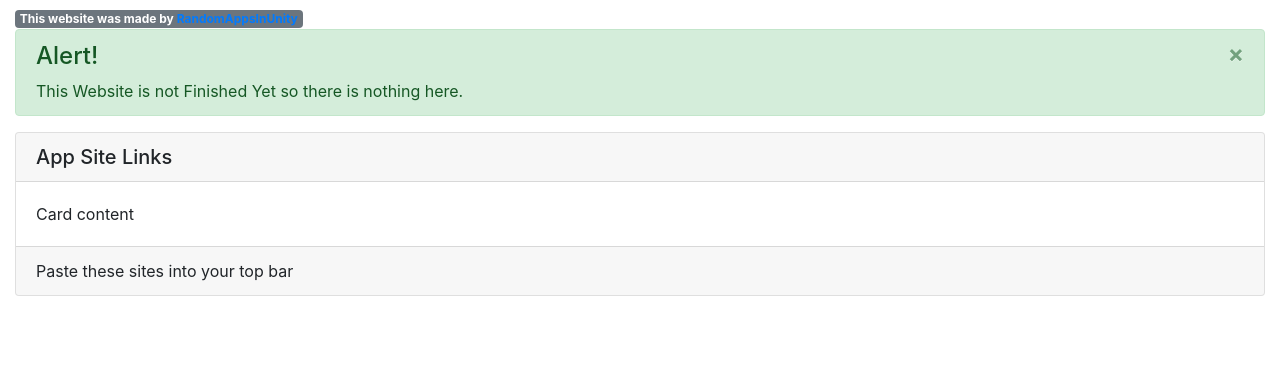
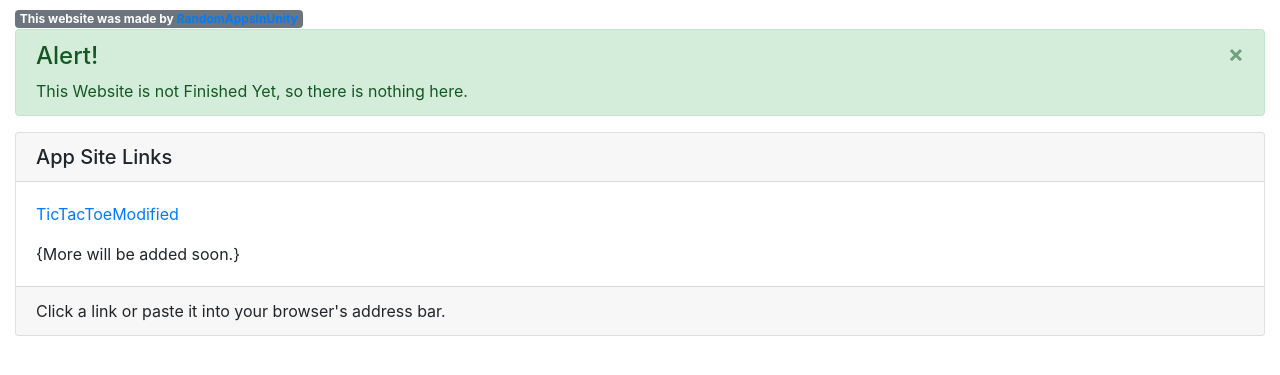
Before and after one commit to RandomAppsInUnity/RandomAppsInUnity.github.io, a plain HTML site: page index.html in a window 1280 px wide. Shown: the part 51-426 px from the top of the page. Drawn offline with nearby package versions, Linux system fonts and the light colour scheme.

Commit message:
Update index.html

```diff
--- a/index.html
+++ b/index.html
@@ -28,7 +28,7 @@
             <!-- Alert -->
             <div class="alert alert-success alert-dismissible fade show" role="alert">
                 <h4 class="alert-heading">Alert!</h4>
-                This Website is not Finished Yet so there is nothing here.
+                This Website is not Finished Yet, so there is nothing here.
                 <button type="button" class="close" data-dismiss="alert" aria-label="Close">
                     <span aria-hidden="true">&times;</span>
                 </button>
@@ -38,15 +38,20 @@
             <div class="card">
                 <h5 class="card-header">App Site Links</h5>
                 <div class="card-body">
-                    <p class="card-text">Card content</p>
+                    <p class="card-text">
+                        <a href="https://randomappsinunity.github.io/TicTacToeModified/" target="_blank">
+                            TicTacToeModified
+                        </a>
+                    </p>
+                    <p class="card-text">{More will be added soon.}</p>
                 </div>
-                <div class="card-footer">Paste these sites into your top bar</div>
+                <div class="card-footer">Click a link or paste it into your browser's address bar.</div>
             </div>
         </div>
     </div>
 </div>
 
-<!-- jQuery, Tether.js, and Bootstrap JS -->
+<!-- jQuery, Popper.js, and Bootstrap JS -->
 <script src="https://code.jquery.com/jquery-3.6.0.min.js"></script>
 <script src="https://cdnjs.cloudflare.com/ajax/libs/popper.js/1.16.1/umd/popper.min.js"></script>
 <script src="https://cdn.jsdelivr.net/npm/bootstrap@4.6.2/dist/js/bootstrap.min.js"></script>
```
